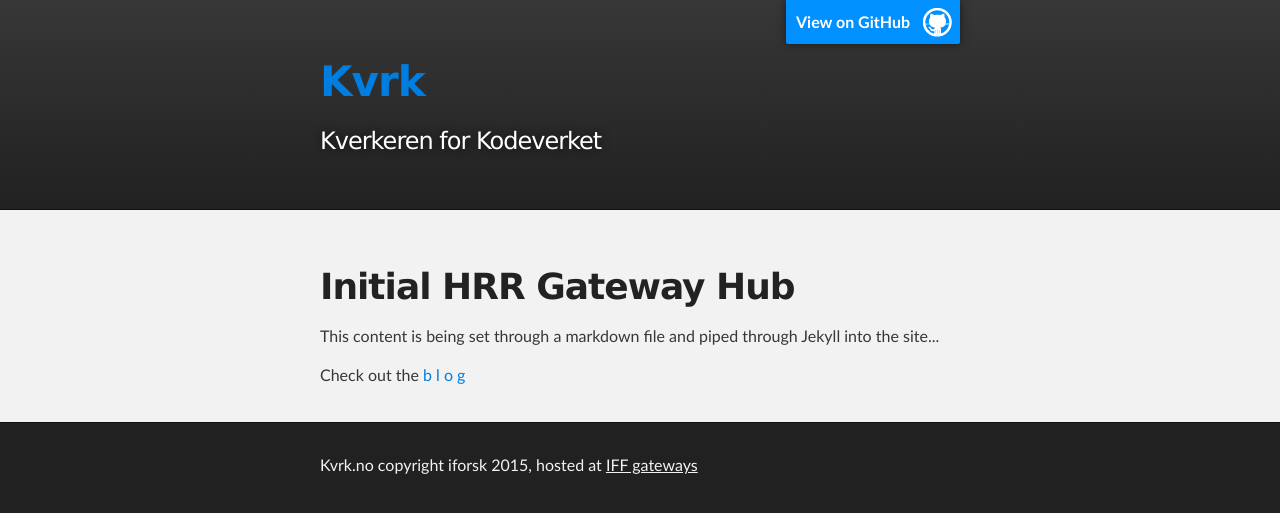
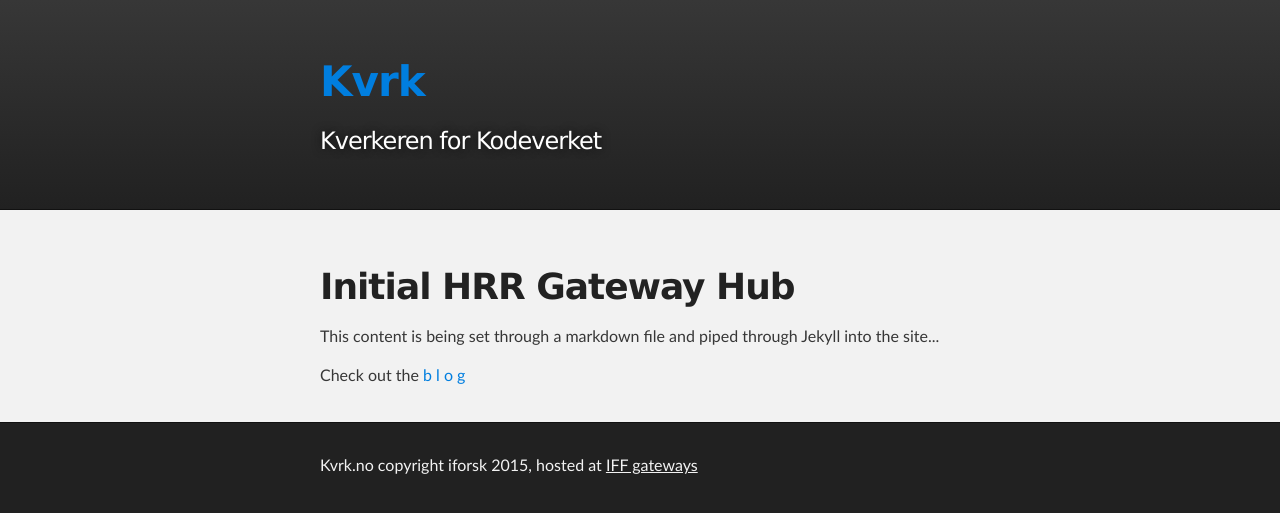
Before and after one commit to gateways/kvrk, a Jekyll site: the page built from index.html, in a window 1280 px wide. Shown: the top 513 px of the page. Built offline with Jekyll 4.4.1, drawn with Linux system fonts in a browser that asks for light colours.

Commit message:
Update default.html

```diff
--- a/_layouts/default.html
+++ b/_layouts/default.html
@@ -12,17 +12,13 @@
     <title>{{ page.title }}</title>
 
   </head>
-
   <body>
 
     <!-- HEADER -->
     <div id="header_wrap" class="outer">
         <header class="inner">
-          <a id="forkme_banner" href="https://github.com/gateways/kvrk">View on GitHub</a>
-
           <h1 id="project_title"><a href="http://kvrk.no">Kvrk</a></h1>
           <h2 id="project_tagline">Kverkeren for Kodeverket</h2>
-
         </header>
     </div>
 
@@ -41,8 +37,5 @@
         <p class="copyright">Kvrk.no copyright iforsk 2015, hosted at <a href="https://github.com/gateways">IFF gateways</a></p>
       </footer>
     </div>
-
-
-
   </body>
 </html>
```
